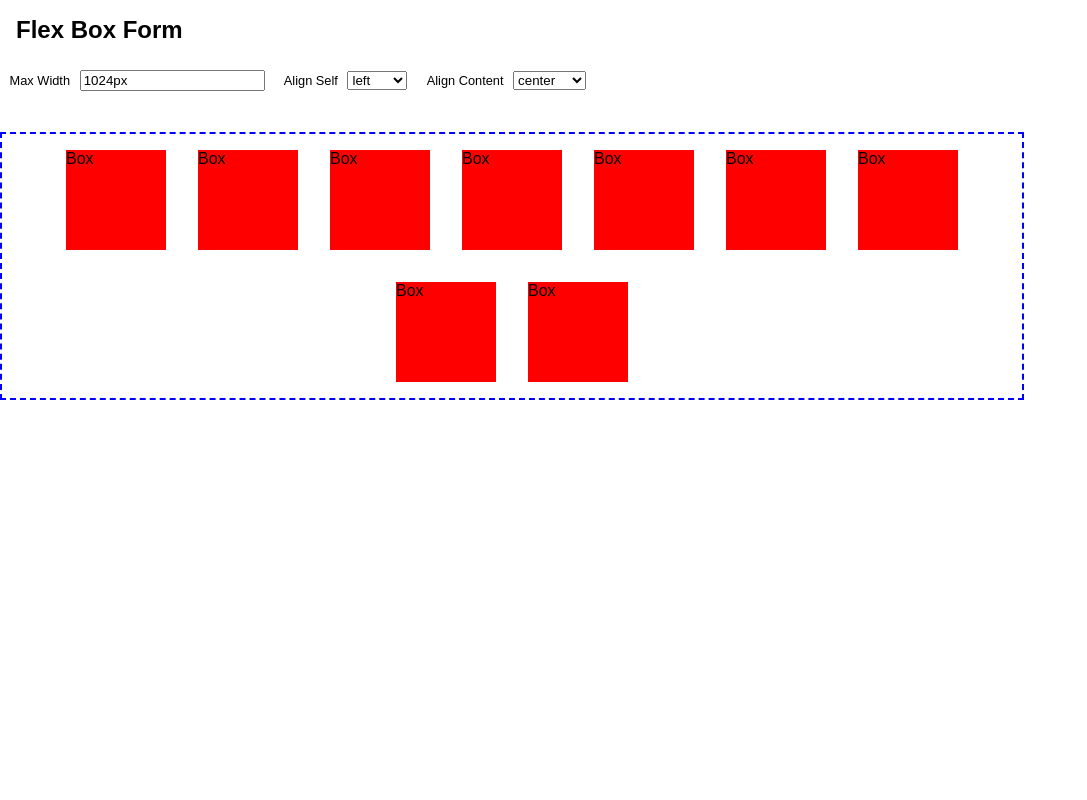
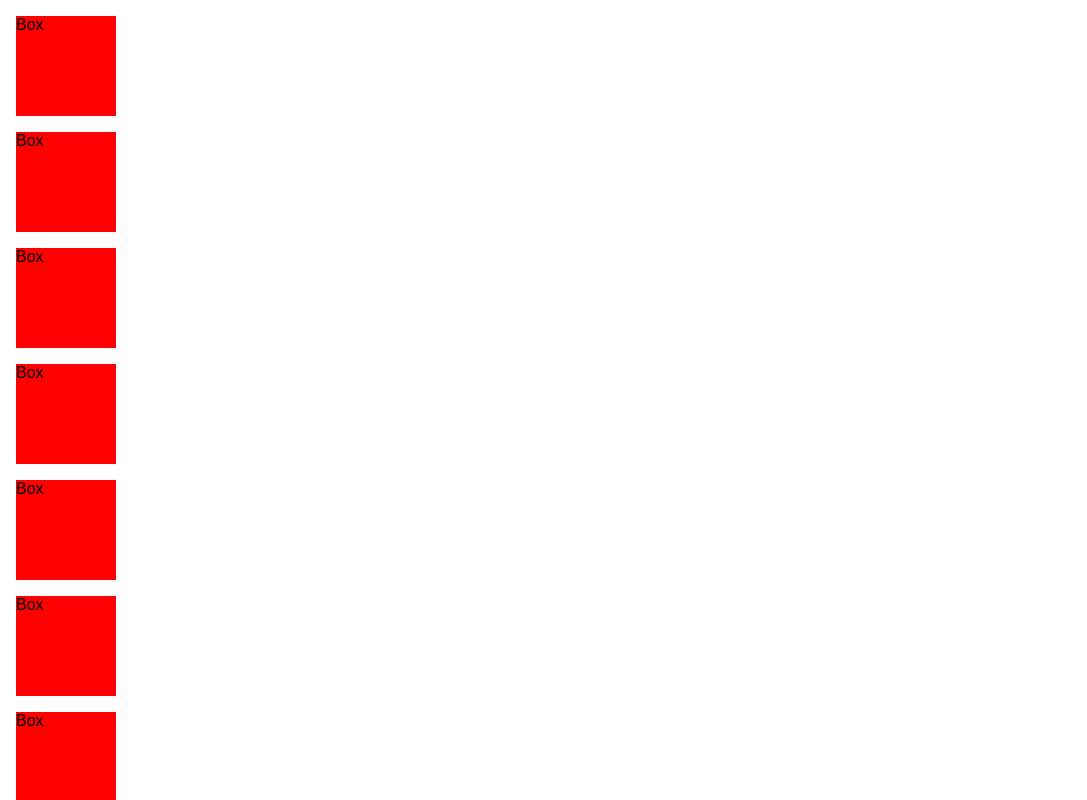
Before and after one commit to cra2ycoder/css-layouts, a React (Create React App) app: page / in a window 1280 px wide. Shown: the top 800 px of the page, without its empty margins (0-1087 px from the left). Built offline with nearby package versions, Linux system fonts and the light colour scheme.

Commit message:
a new try

```diff
--- a/src/App.tsx
+++ b/src/App.tsx
@@ -12,16 +12,17 @@ export default function App() {
 
   return (
     <div className="App">
-      <FlexBoxForm
+      {/* <FlexBoxForm
         getFieldValues={(values: object) => {
           console.log({ values });
           setWrapperStyle({ ...values });
         }}
-      />
+      /> */}
       <Wrapper
-        alignSelf={wrapperStyle?.alignSelf}
-        alignContent={wrapperStyle?.alignContent}
-        maxWidth={wrapperStyle?.maxWidth}
+        alignSelf={{}}
+        // alignSelf={wrapperStyle?.alignSelf}
+        // alignContent={wrapperStyle?.alignContent}
+        // maxWidth={wrapperStyle?.maxWidth}
       >
         <Panel className="child">Box</Panel>
         <Panel className="child">Box</Panel>
--- a/src/layouts/FlexBox.tsx
+++ b/src/layouts/FlexBox.tsx
@@ -1,36 +1,62 @@
 import { Box } from "@material-ui/core";
 import clsx from "clsx";
+import {
+  parseAlignSelf,
+  parseAlignContent,
+  parseSizes,
+  parseInnerSpace,
+  parseOuterSpace,
+  parseBackground,
+  parsePosition
+} from "../utils";
 import { IWrapperProps, IContainerProps, IPanelProps } from "./typings";
 import "./styles.css";
 
 function Wrapper(props: IWrapperProps) {
-  const {
-    className = "",
-    alignContent = "left",
-    alignSelf = "left",
-    maxWidth = 1024,
-    children
-  } = props;
+  const alignSelf = parseAlignSelf({
+    sm: "left",
+    lg: "right",
+    xl: "center",
+    xxl: "center"
+  });
 
-  const mapAlign: any = {
-    left: "flex-start",
-    right: "flex-end",
-    even: "space-evenly",
-    between: "space-between",
-    around: "space-around"
-  };
+  const alignContent = parseAlignContent({
+    sm: "left",
+    lg: "right",
+    xl: "center",
+    xxl: "center"
+  });
 
-  const enhancedProps = {
-    maxWidth,
-    className: clsx("wrapper", className, {
-      "align-left": alignSelf === "left",
-      "align-right": alignSelf === "right",
-      "align-center": alignSelf === "center"
-    }),
-    justifyContent: mapAlign[alignContent] || alignContent
-  };
+  console.log({ alignSelf, alignContent });
 
-  return <Box {...enhancedProps}>{children}</Box>;
+  // const {
+  //   className = "",
+  //   alignContent = "left",
+  //   alignSelf = "left",
+  //   maxWidth = 1024,
+  //   children
+  // } = props;
+
+  // const mapAlign: any = {
+  //   left: "flex-start",
+  //   right: "flex-end",
+  //   even: "space-evenly",
+  //   between: "space-between",
+  //   around: "space-around"
+  // };
+
+  // const enhancedProps = {
+  //   maxWidth,
+  //   className: clsx("wrapper", className, {
+  //     "align-left": alignSelf === "left",
+  //     "align-right": alignSelf === "right",
+  //     "align-center": alignSelf === "center"
+  //   }),
+  //   justifyContent: mapAlign[alignContent] || alignContent
+  // };
+
+  return <Box>{props?.children}</Box>;
+  // return <Box {...enhancedProps}>{children}</Box>;
 }
 
 function Container(props: IContainerProps) {
--- a/src/layouts/index.ts
+++ b/src/layouts/index.ts
@@ -1 +1,2 @@
+export * from "./typings";
 export * from "./FlexBox";
--- a/src/layouts/styles.css
+++ b/src/layouts/styles.css
@@ -23,7 +23,7 @@
   margin-right: -1rem;
 }
 
-.align-left {
+/* .align-left {
   margin-right: auto;
 }
 
@@ -33,4 +33,4 @@
 
 .align-right {
   margin-left: auto;
-}
+} */
--- /dev/null
+++ b/src/utils.ts
@@ -0,0 +1,75 @@
+import { IAlignSelfProps, IAlignContentProps } from "./layouts/typings";
+
+const parseAlignSelf = (value?: IAlignSelfProps) => {
+  const input = value || {};
+
+  const output: IAlignSelfProps = {};
+
+  Object.keys(input)?.forEach((key: string, index: number) => {
+    let val = input[key];
+    if (val === "left") {
+      output[key] = "margin-right: auto;";
+    } else if (val === "right") {
+      output[key] = "margin-left: auto;";
+    } else if (val === "center") {
+      output[key] = "margin: auto;";
+    }
+  });
+
+  return output;
+};
+
+const parseAlignContent = (value: IAlignContentProps) => {
+  const input = value || {};
+  const mapProps = {
+    left: "flex-start",
+    right: "flex-end",
+    even: "space-evenly",
+    between: "space-between",
+    around: "space-around"
+  };
+
+  const output: IAlignContentProps = {};
+
+  Object.keys(input)?.forEach((key: string, index: number) => {
+    let val = input[key];
+    output[key] = `justify-content: ${mapProps[val]};`;
+  });
+
+  return output;
+};
+
+const parseSizes = (value: string) => {
+  return;
+};
+
+const parseInnerSpace = (value: string) => {
+  return;
+};
+
+const parseOuterSpace = (value: string) => {
+  return;
+};
+
+const parseBackground = (value: string) => {
+  return;
+};
+
+const parsePosition = (value: string) => {
+  return;
+};
+
+const combineStyles = (value: any) => {
+  return {};
+};
+
+export {
+  parseAlignSelf,
+  parseAlignContent,
+  parseSizes,
+  parseInnerSpace,
+  parseOuterSpace,
+  parseBackground,
+  parsePosition,
+  combineStyles
+};
```
Also changed, not shown: package.json (+7 -12 lines), src/layouts/typings.ts (+71 -5 lines).
